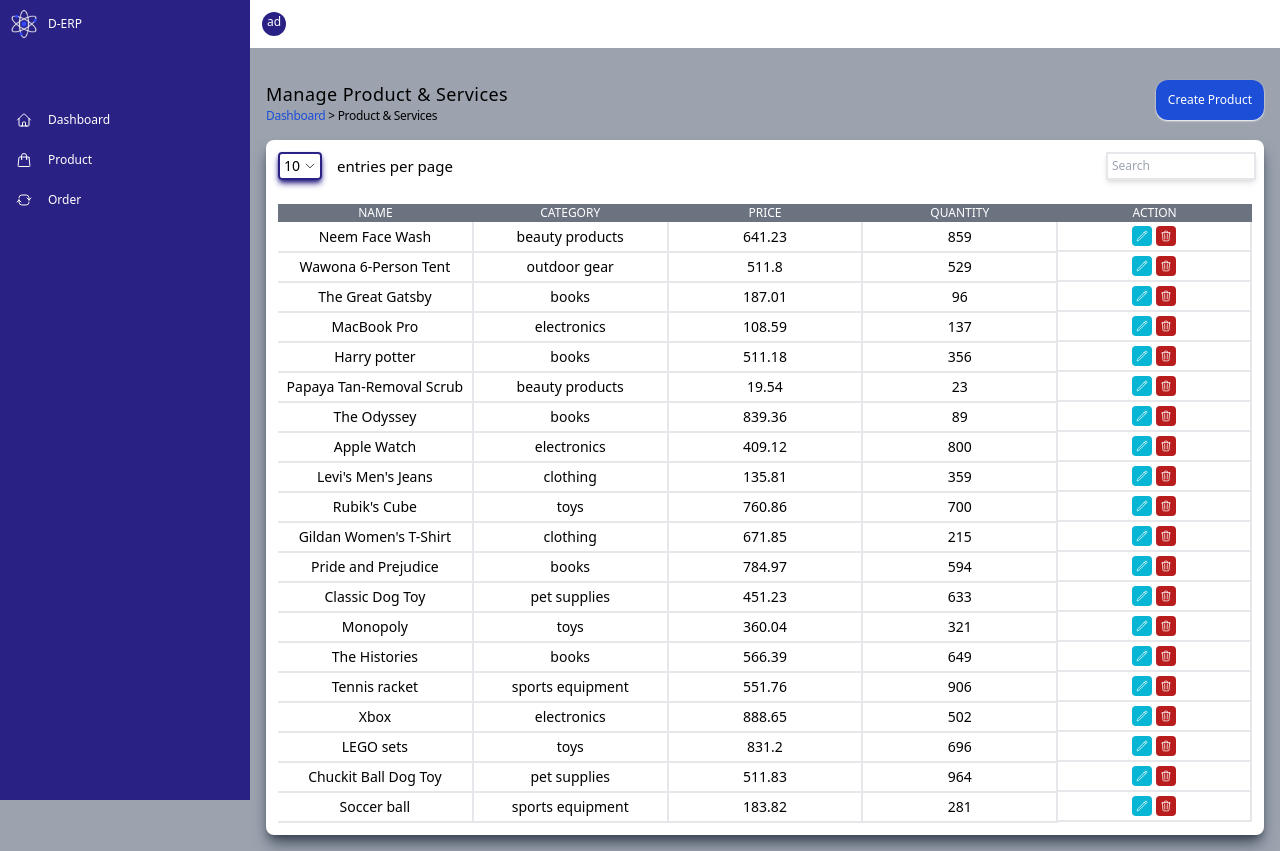
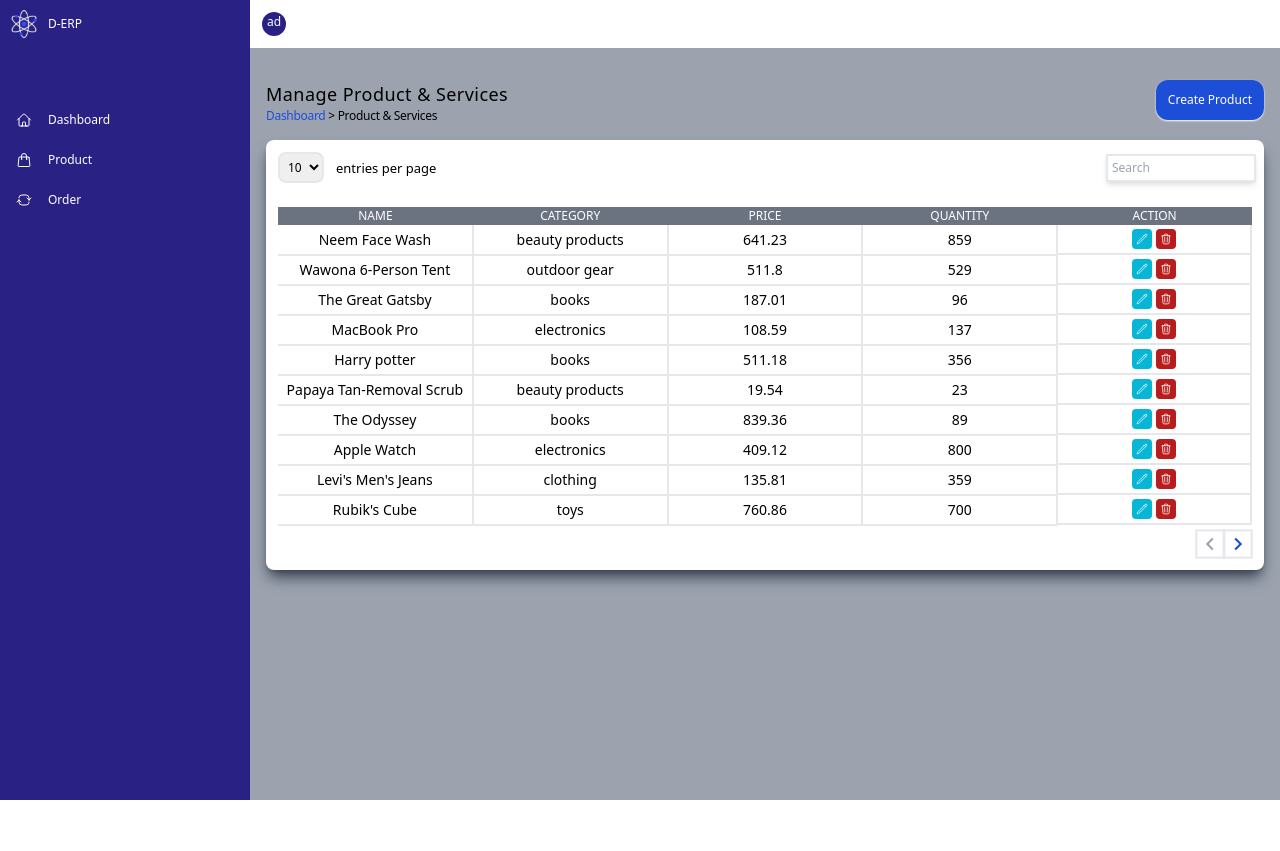
Before and after one commit to Abhishek-1337/Derp, a React (Vite) app: page /product in a window 1280 px wide. After the commit the page ends 800 px from the top, so only its background shows below. Built offline with nearby package versions, Linux system fonts and the light colour scheme.

Commit message:
Added pagination in product viewboard

```diff
--- a/src/components/Product/Main/ProductTableMain.jsx
+++ b/src/components/Product/Main/ProductTableMain.jsx
@@ -5,14 +5,28 @@ import DeleteIcon from "../../../shared/components/DeleteIcon";
 import Modal from "../../../shared/components/Modal";
 import ProductForm from "../ProductForm";
 import { productActions } from "../../../store/slice/product";
+import { ChevronLeft, ChevronRight } from "@mui/icons-material";
 
-const ProductTableMain = () => {
+//Prop -> data, entries
+const ProductTableMain = ({ pageSize }) => {
   const dispatch = useDispatch();
   const productData = useSelector((state) => state.product.data);
   const [modalDialog, setModalDialog] = useState(false);
   const [productEdit, setProductEdit] = useState({});
   const [isEditClick, setIsEditClicked] = useState(false);
   const [itemToDeleteId, setItemToDeleteId] = useState(null);
+
+  const [currentPage, setCurrentPage] = useState(1);
+  // const [pageSize, setPageSize] = useState(10);
+  const totalPages = Math.ceil(productData.length / pageSize);
+
+  const handlePageChange = (pageNum) => {
+    setCurrentPage(pageNum);
+  };
+
+  const startIndex = (currentPage - 1) * pageSize;
+  const endIndex = Math.min(startIndex + pageSize, productData.length);
+  const currentPageData = productData.slice(startIndex, endIndex);
 
   const modalDialogHandler = (item) => {
     const productDetails = {
@@ -39,6 +53,7 @@ const ProductTableMain = () => {
   };
 
   const dispatchDeleteProduct = (id) => {
+    handleModalOnCancel();
     dispatch(productActions.deleteData(id));
   };
 
@@ -88,7 +103,7 @@ const ProductTableMain = () => {
           <th className="font-medium mr-2">QUANTITY</th>
           <th className="font-medium mr-2">ACTION</th>
         </tr>
-        {productData.map((item) => {
+        {currentPageData.map((item) => {
           return (
             <tr key={item.product_id} className="text-center text-[14px]">
               <td className="border-r-2 border-b-2 p-1">{item.product_name}</td>
@@ -116,6 +131,26 @@ const ProductTableMain = () => {
           );
         })}
       </table>
+      <div className="flex justify-end mt-1">
+        <button
+          className={`border-2 scale-105 transition-all text-blue-700 ${
+            currentPage === 1 ? "text-gray-400" : ""
+          }`}
+          disabled={currentPage === 1}
+          onClick={() => handlePageChange(currentPage - 1)}
+        >
+          <ChevronLeft />
+        </button>
+        <button
+          className={`border-2 scale-105 transition-all text-blue-700 ${
+            currentPage === totalPages ? "text-gray-400" : ""
+          }`}
+          disabled={currentPage === totalPages}
+          onClick={() => handlePageChange(currentPage + 1)}
+        >
+          <ChevronRight />
+        </button>
+      </div>
     </div>
   );
 };
--- a/src/components/Product/ProductTable.jsx
+++ b/src/components/Product/ProductTable.jsx
@@ -1,11 +1,20 @@
 import ProductTableMain from "./Main/ProductTableMain";
 import ProductTableTop from "./Top/ProductTableTop";
+import { useState } from "react";
 
 const ProductTable = () => {
+  const [selectedValue, setSelectedValue] = useState(10);
+  const handleChange = (e) => {
+    setSelectedValue(e.target.value);
+  };
+
   return (
     <div className="overflow-auto mt-4 bg-white rounded-lg p-2  shadow-lg shadow-gray-700">
-      <ProductTableTop />
-      <ProductTableMain />
+      <ProductTableTop
+        handleChange={handleChange}
+        selectedValue={selectedValue}
+      />
+      <ProductTableMain pageSize={selectedValue} />
     </div>
   );
 };
--- a/src/components/Product/Top/ProductTableTop.jsx
+++ b/src/components/Product/Top/ProductTableTop.jsx
@@ -1,47 +1,23 @@
-import { useState } from "react";
-import ChevronDown from "../../../shared/components/ChevronDown";
-
-const ProductTableTop = () => {
-  const [isOpen, setIsOpen] = useState(false);
-
-  const [selectedOption, setSelectedOption] = useState(null);
-  const options = [5, 10, 15, 20];
-
-  const toggleMenu = () => {
-    setIsOpen(!isOpen);
-  };
-
-  const handleOptionClick = (option) => {
-    setSelectedOption(option);
-    setIsOpen(false);
-  };
+const ProductTableTop = ({ selectedValue, handleChange }) => {
   return (
     <div className=" flex items-center justify-between">
       <div className="flex items-center gap-2 text-xs">
         {/*dropdown and span*/}
-        <div className="w-[55px] p-1">
-          <button
-            className="rounded border-2 border-myblue text-center p-1 flex justify-between gap-1 items-center shadow-md shadow-myblue text-[12px] md:text-[14px]"
-            onClick={toggleMenu}
+        <div className="p-1">
+          <select
+            className="border-2 rounded-lg p-1"
+            value={selectedValue}
+            onChange={handleChange}
           >
-            {selectedOption ? selectedOption : 10}
-            <ChevronDown />
-          </button>
-          {isOpen && (
-            <div className="rounded border-2 text-center absolute bg-white w-[55px]">
-              {options.map((option, index) => (
-                <div
-                  key={index}
-                  className="hover:bg-myblue hover:text-white rounded"
-                  onClick={() => handleOptionClick(option)}
-                >
-                  {option}
-                </div>
-              ))}
-            </div>
-          )}
+            <option value="5">5</option>
+            <option value="10">10</option>
+            <option value="15">15</option>
+            <option value="20">20</option>
+          </select>
         </div>
-        <span className="text-[12px] md:text-[15px]">entries per page </span>
+        <span className="text-[12px] md:text-[13px] font-thin">
+          entries per page{" "}
+        </span>
       </div>
       <div>
         <input
--- /dev/null
+++ b/src/shared/components/ChevronLeft.jsx
@@ -0,0 +1,20 @@
+const ChevronLeft = () => {
+  return (
+    <svg
+      xmlns="http://www.w3.org/2000/svg"
+      fill="none"
+      viewBox="0 0 24 24"
+      strokeWidth={1.5}
+      stroke="currentColor"
+      className="w-6 h-6 bg-blue-700"
+    >
+      <path
+        strokeLinecap="round"
+        strokeLinejoin="round"
+        d="M15.75 19.5 8.25 12l7.5-7.5"
+      />
+    </svg>
+  );
+};
+
+export default ChevronLeft;
--- /dev/null
+++ b/src/shared/components/ChevronRight.jsx
@@ -0,0 +1,20 @@
+const ChevronRight = () => {
+  return (
+    <svg
+      xmlns="http://www.w3.org/2000/svg"
+      fill="none"
+      viewBox="0 0 24 24"
+      strokeWidth={1.5}
+      stroke="currentColor"
+      className="w-6 h-6 bg-blue-700"
+    >
+      <path
+        strokeLinecap="round"
+        strokeLinejoin="round"
+        d="m8.25 4.5 7.5 7.5-7.5 7.5"
+      />
+    </svg>
+  );
+};
+
+export default ChevronRight;
```
